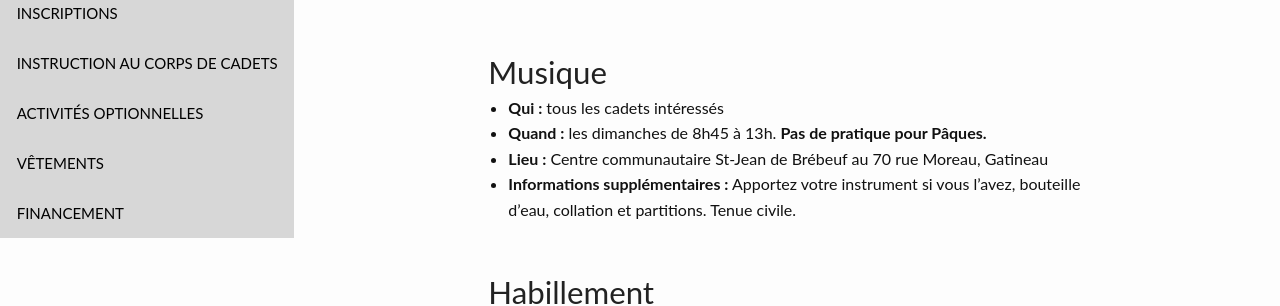
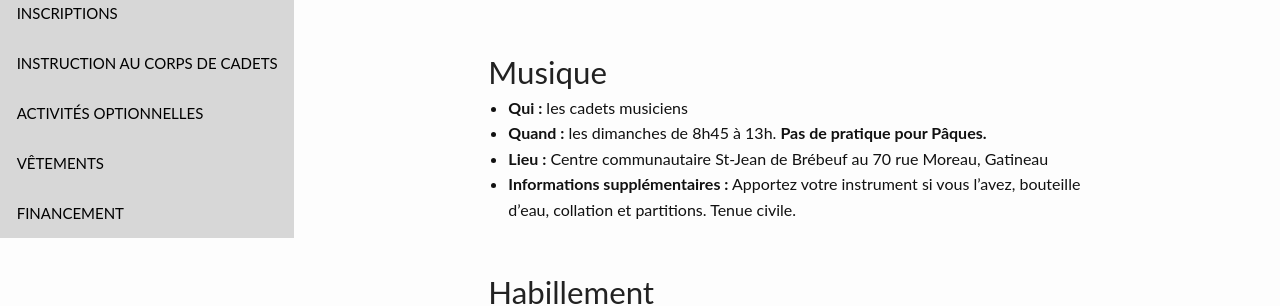
Before and after one commit to CC2920/web, a Jekyll site: the page built from _communications/messages.md, in a window 1280 px wide and 900 px high, scrolled down 2153 px. Shown: the part 162-468 px from the top of the window. Built offline with Jekyll 4.4.1, drawn with Linux system fonts in a browser that asks for light colours.

Commit message:
Update participant description for music section

```diff
--- a/_communications/messages.md
+++ b/_communications/messages.md
@@ -61,7 +61,7 @@ layout: "messages"
 
 
 ## Musique
-- **Qui :** tous les cadets intéressés
+- **Qui :** les cadets musiciens
 - **Quand :** les dimanches de 8h45 à 13h.  **Pas de pratique pour Pâques.**
 - **Lieu :** Centre communautaire St-Jean de Brébeuf au 70 rue Moreau, Gatineau
 - **Informations supplémentaires :** Apportez votre instrument si vous l’avez, bouteille d’eau, collation et partitions. Tenue civile.
```
